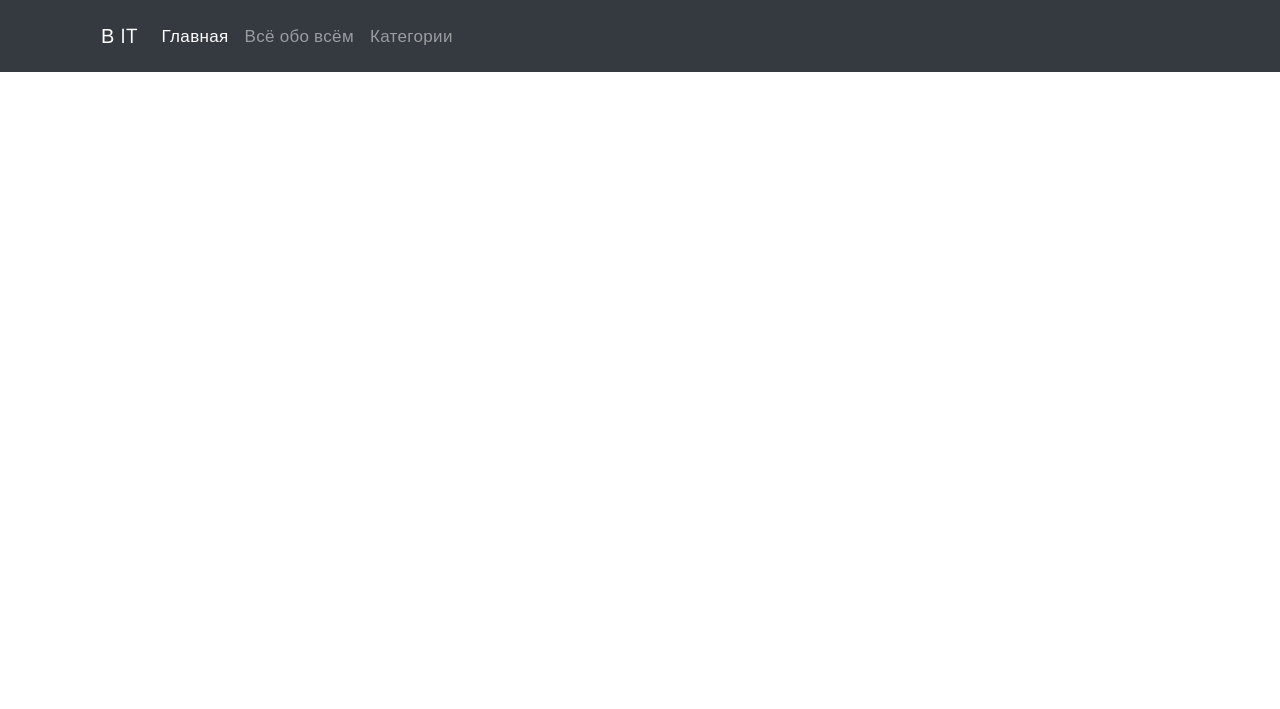
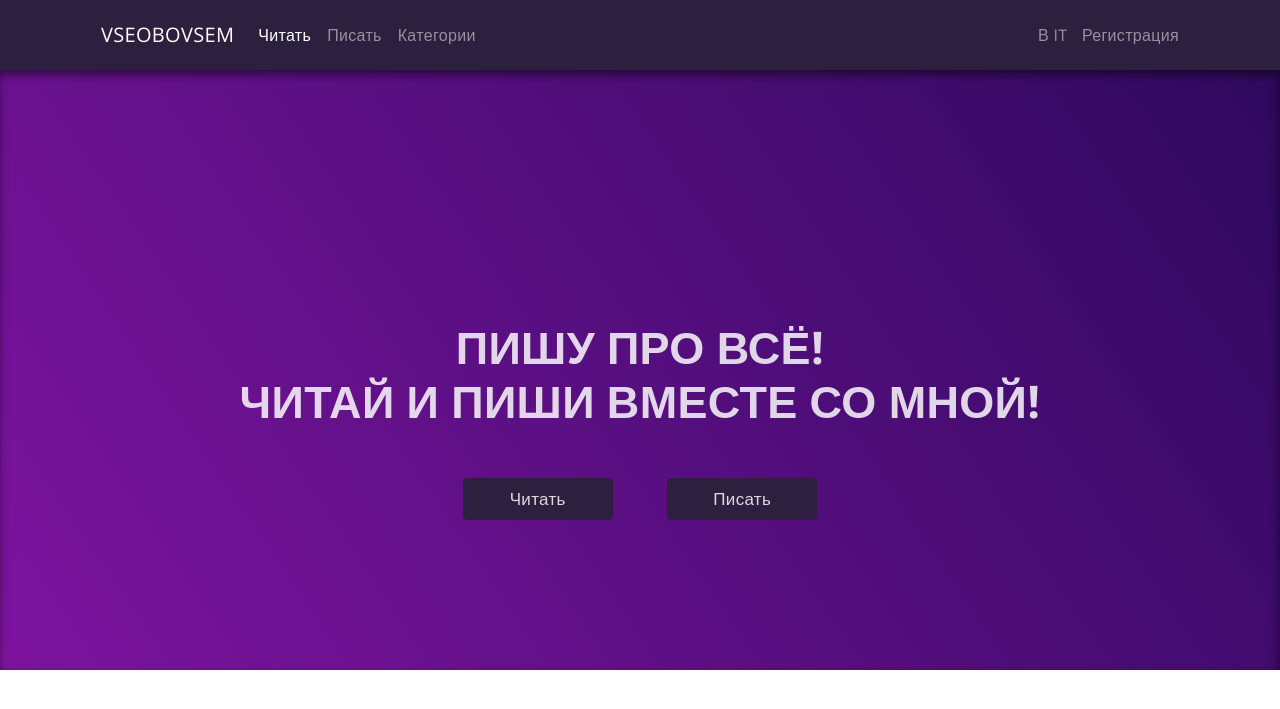
Before and after one commit to Beloslav13/django_site, a Django app: template voit_it/blogengine/templates/blogengine/index.html in a window 1280 px wide. Shown: the top 709 px of the page. Run offline with Django 3.2, Linux system fonts and the light colour scheme; the template is opened without the code that fills it, so the values that code supplies are empty; some libraries are stand-ins or nearby versions.

Commit message:
верстка стили главной

```diff
--- a/voit_it/blogengine/static/css/blog_css.css
+++ b/voit_it/blogengine/static/css/blog_css.css
@@ -3,12 +3,61 @@ body {
     padding: 0;
     margin: 0;
     letter-spacing: 0.02em;
-    font-size: 17px;
+    font-size: 16px;
     overflow-x: hidden;
 }
 
 html {
   overflow-x: hidden;
+}
+
+div, p, form, input, a, span, button {
+    box-sizing: border-box;
+    margin: 0;
+}
+
+p {
+    letter-spacing: 0.02em;
+    line-height: 1.3em;
+}
+
+a, button, button:hover, button:focus, button:active, a:hover, a:active {
+    text-decoration: none;
+    outline: none;
+	transition: all 0.5s ease;
+}
+
+button {
+    background: transparent;
+    border: none;
+}
+
+.btn {
+    width: 150px;
+    line-height: 28px;
+    border: 1px solid #2d203f;
+    font-size: 17px;
+    background-color: #2d203f;
+    color: #ffffffd4;
+}
+
+ul, li {
+	display: block;
+	padding: 0;
+	margin: 0;
+}
+
+h1, h2, h3, h4, h5, h6 {
+	padding: 0;
+	margin: 0;
+	text-transform: uppercase;
+}
+
+h1, h2 {
+    font-size: 45px;
+    font-weight: 700;
+    color: #ffffffd4;
+    text-align: center;
 }
 
 div, p, form, input, a, span, button {
@@ -22,10 +71,53 @@ div, p, form, input, a, span, button {
     padding-bottom: 15px !important;
 }
 
-/*Index Page*/
+#header {
+    background-color: #2d203f;
+}
 
+.auth-wrap a{
+    color: rgba(255,255,255,.5);
+}
 
-/*Post Section*/
+.auth-wrap a:hover {
+    color: rgba(255,255,255,.75);
+}
+
+.auth-wrap_login {
+    margin-right: 10px;
+}
+
+/* ----- Index Page ----- */
+.index-section {
+    background: rgb(125,20,159);
+    background: -moz-linear-gradient(56deg, rgba(125,20,159,1) 0%, rgba(46,9,94,1) 100%);
+    background: -webkit-linear-gradient(56deg, rgba(125,20,159,1) 0%, rgba(46,9,94,1) 100%);
+    background: linear-gradient(56deg, rgba(125,20,159,1) 0%, rgba(46,9,94,1) 100%);
+    filter: progid:DXImageTransform.Microsoft.gradient(startColorstr="#7d149f",endColorstr="#2e095e",GradientType=1);
+    box-shadow: inset -1px 5px 10px rgba(0,0,0,0.5);
+    padding-bottom: 150px;
+    padding-top: 250px;
+}
+
+.main-title_bt {
+    margin-bottom: 50px;
+}
+
+.index-buttons {
+    text-align: center;
+}
+
+.reading_btn {
+    margin-right: 50px;
+}
+
+.reading_btn:hover, .write_btn:hover {
+    background-color: transparent;
+    border: 1px solid #ffffffd4;
+    color: #fff;
+}
+
+/* -----Post Section ----- */
 
 .post-figure {
     margin: auto;
--- a/voit_it/blogengine/templates/blogengine/base.html
+++ b/voit_it/blogengine/templates/blogengine/base.html
@@ -10,22 +10,26 @@
     <link href="https://fonts.googleapis.com/css?family=Open+Sans:400,700&display=swap" rel="stylesheet">
 </head>
 <body>
-<header class="header bg-dark" id="header">
+<header class="header" id="header">
     <div class="container">
         <div class="row">
             <div class="col-lg-12">
-                <nav class="navbar navbar-expand-lg navbar-dark bg-dark nav-it">
-                    <a class="navbar-brand" href="#">В IT</a>
+                <nav class="navbar navbar-expand-lg navbar-dark nav-it">
+                    <a class="navbar-brand" href="{% url 'index' %}">VSEOBOVSEM</a>
                     <button class="navbar-toggler" type="button" data-toggle="collapse" data-target="#navbarNavAltMarkup"
                             aria-controls="navbarNavAltMarkup" aria-expanded="false" aria-label="Toggle navigation">
                         <span class="navbar-toggler-icon"></span>
                     </button>
                     <div class="collapse navbar-collapse" id="navbarNavAltMarkup">
                         <div class="navbar-nav">
-                            <a class="nav-item nav-link active" href="{% url 'index' %}">Главная <span class="sr-only">(current)</span></a>
-                            <a class="nav-item nav-link" href="{% url 'posts_list' %}">Всё обо всём</a>
-                            <a class="nav-item nav-link" href="#">Категории</a>
+                            <a class="nav-item nav-link active" href="{% url 'posts_list' %}">Читать <span class="sr-only">(current)</span></a>
+                            <a class="nav-item nav-link" href="/">Писать</a>
+                            <a class="nav-item nav-link" href="/">Категории</a>
                         </div>
+                    </div>
+                    <div class="auth-wrap">
+                        <a href="#" class="auth-wrap_login">В IT</a>
+                        <a href="#" class="auth-wrap_register">Регистрация</a>
                     </div>
                 </nav>
             </div>
--- a/voit_it/blogengine/templates/blogengine/index.html
+++ b/voit_it/blogengine/templates/blogengine/index.html
@@ -5,4 +5,26 @@
 {% endblock %}}
 
 {% block content %}
+<section class="index-section">
+    <div class="container">
+        <div class="row">
+            <div class="col-lg-12">
+                <div class="wrap-title">
+                    <h1 class="main-title">
+                        Пишу про всё!
+                    </h1>
+                    <h2 class="main-title_bt">
+                        Читай и пиши вместе со мной!
+                    </h2>
+                </div>
+            </div>
+            <div class="col-lg-12">
+                <div class="index-buttons">
+                    <a href="{% url 'posts_list' %}" class="reading_btn btn">Читать</a>
+                    <a href="/" class="write_btn btn">Писать</a>
+                </div>
+            </div>
+        </div>
+    </div>
+</section>
 {% endblock %}
```
